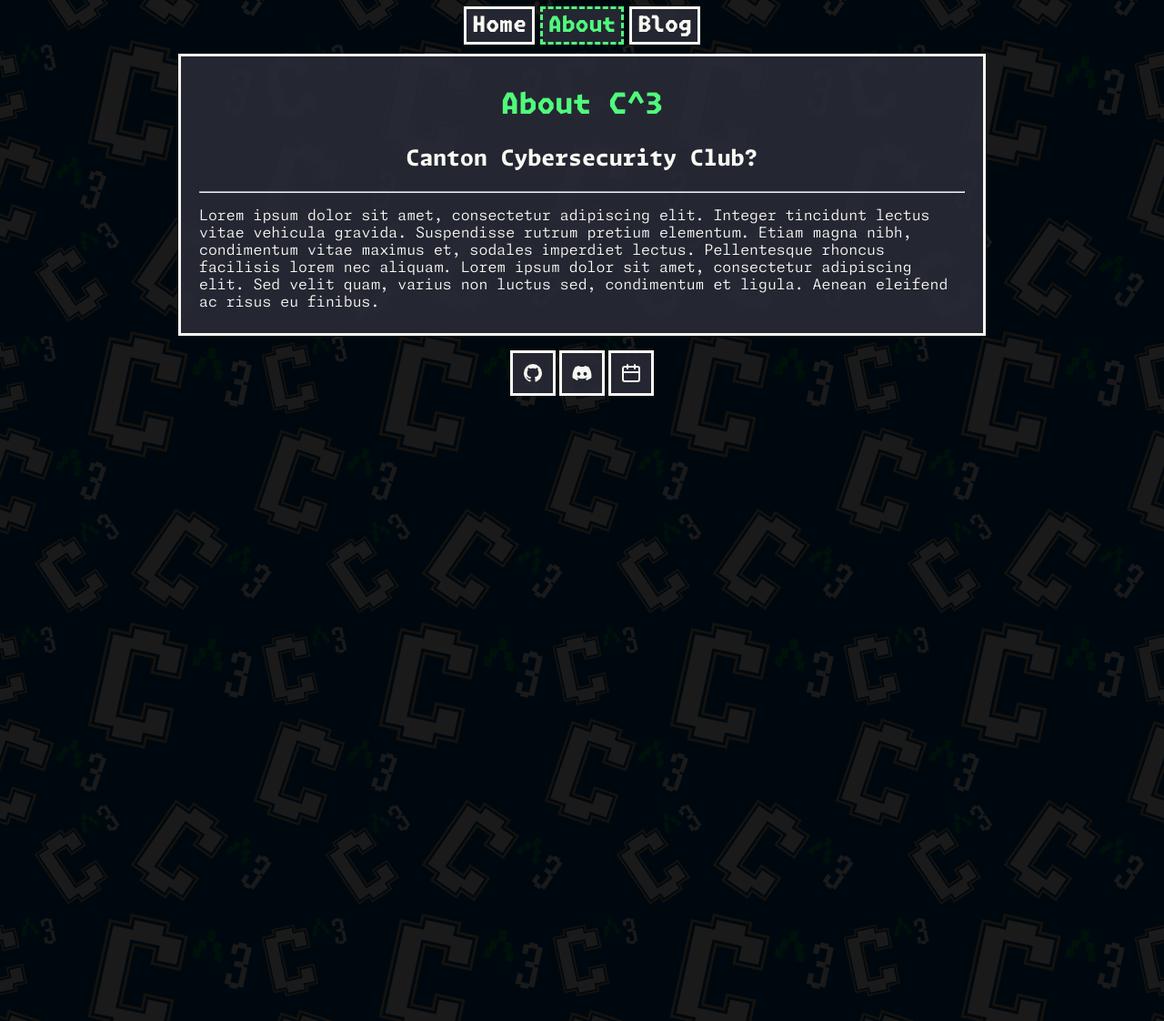
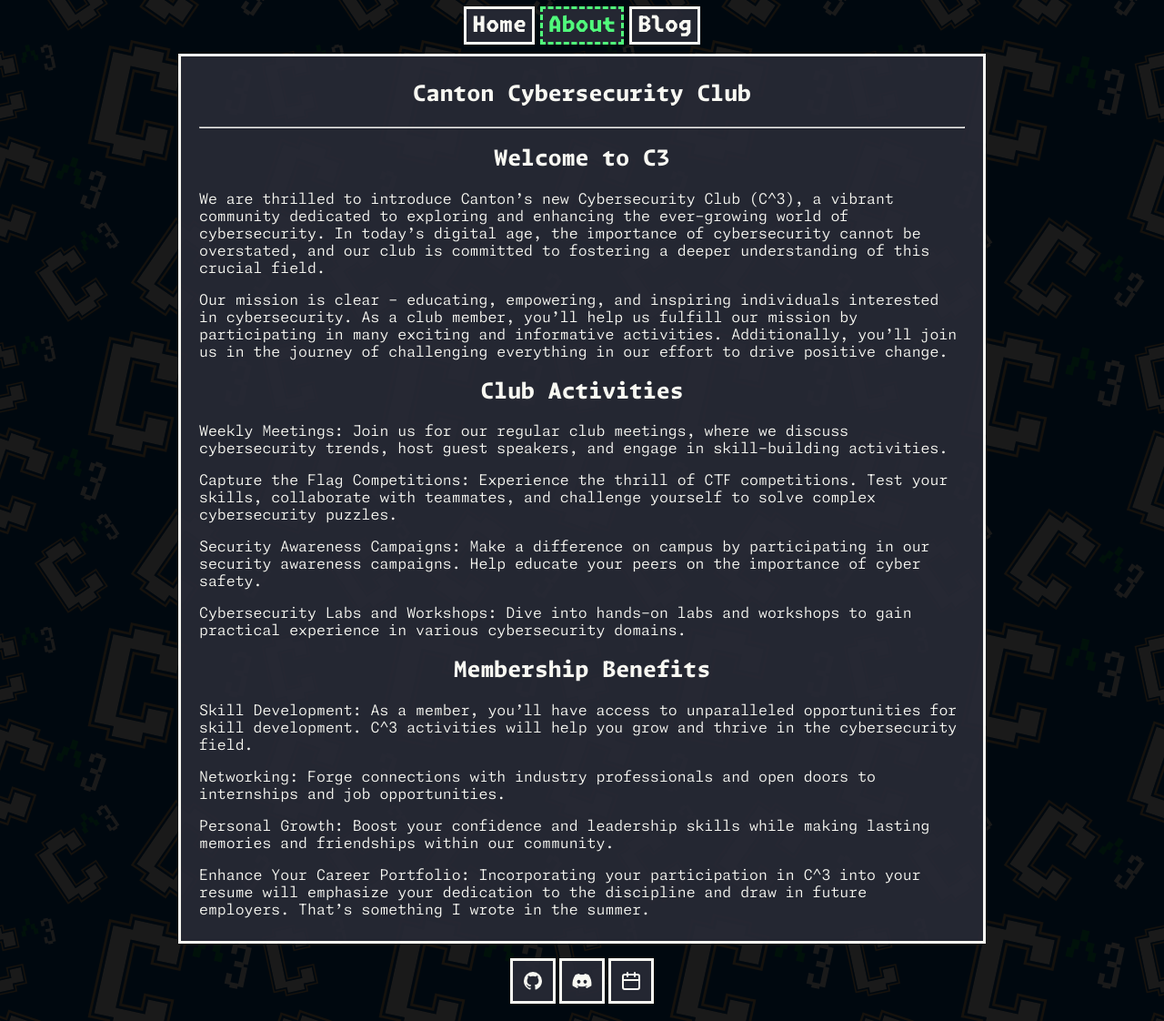
Before and after one commit to Canton-Cybersecurity-Club/Canton-Cybersecurity-Club.github.io, a Jekyll site: the page built from about.markdown, in a window 1280 px wide. Shown: the whole page at 91% size. Built offline with Jekyll 4.4.1, drawn with Linux system fonts in a browser that asks for light colours.

Commit message:
Update about.markdown
Post written by @bryanpc01

```diff
--- a/about.markdown
+++ b/about.markdown
@@ -3,8 +3,29 @@ layout: default
 title: About | C^3
 permalink: /about/
 ---
-# About C^3
-## Canton Cybersecurity Club?
+## Canton Cybersecurity Club
 ---
 
- Lorem ipsum dolor sit amet, consectetur adipiscing elit. Integer tincidunt lectus vitae vehicula gravida. Suspendisse rutrum pretium elementum. Etiam magna nibh, condimentum vitae maximus et, sodales imperdiet lectus. Pellentesque rhoncus facilisis lorem nec aliquam. Lorem ipsum dolor sit amet, consectetur adipiscing elit. Sed velit quam, varius non luctus sed, condimentum et ligula. Aenean eleifend ac risus eu finibus.
+## Welcome to C3
+We are thrilled to introduce Canton’s new Cybersecurity Club (C^3), a vibrant community dedicated to exploring and enhancing the ever-growing world of cybersecurity. In today's digital age, the importance of cybersecurity cannot be overstated, and our club is committed to fostering a deeper understanding of this crucial field.
+
+Our mission is clear – educating, empowering, and inspiring individuals interested in cybersecurity. As a club member, you'll help us fulfill our mission by participating in many exciting and informative activities. Additionally, you'll join us in the journey of challenging everything in our effort to drive positive change.
+
+## Club Activities
+Weekly Meetings: Join us for our regular club meetings, where we discuss cybersecurity trends, host guest speakers, and engage in skill-building activities.
+
+Capture the Flag Competitions: Experience the thrill of CTF competitions. Test your skills, collaborate with teammates, and challenge yourself to solve complex cybersecurity puzzles.
+
+Security Awareness Campaigns: Make a difference on campus by participating in our security awareness campaigns. Help educate your peers on the importance of cyber safety.
+
+Cybersecurity Labs and Workshops: Dive into hands-on labs and workshops to gain practical experience in various cybersecurity domains.
+
+## Membership Benefits
+Skill Development: As a member, you'll have access to unparalleled opportunities for skill development. C^3 activities will help you grow and thrive in the cybersecurity field.
+
+Networking: Forge connections with industry professionals and open doors to internships and job opportunities.
+
+Personal Growth: Boost your confidence and leadership skills while making lasting memories and friendships within our community.
+
+Enhance Your Career Portfolio: Incorporating your participation in C^3 into your resume will emphasize your dedication to the discipline and draw in future employers.
+That’s something I wrote in the summer.
```
